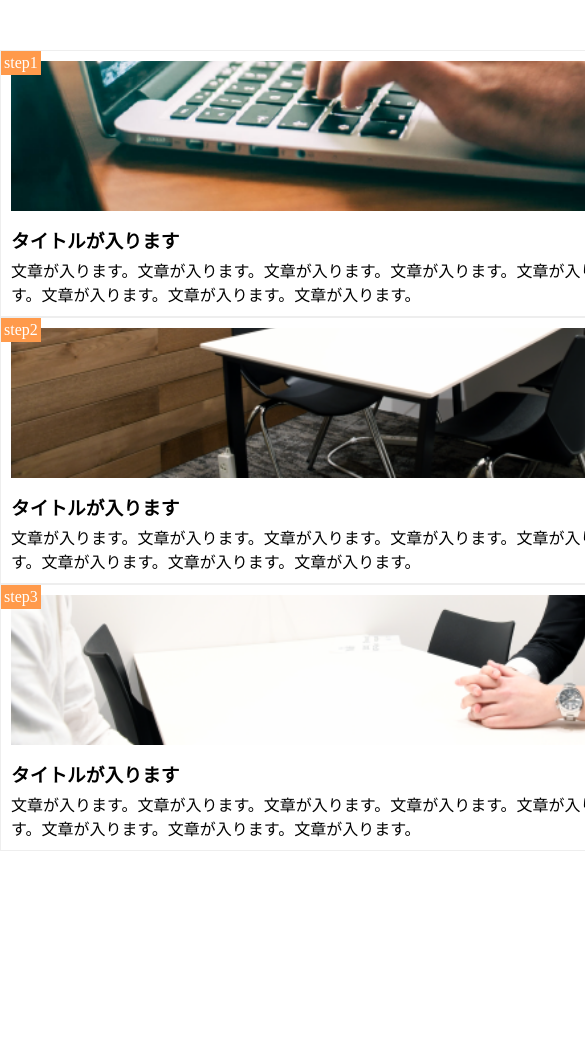
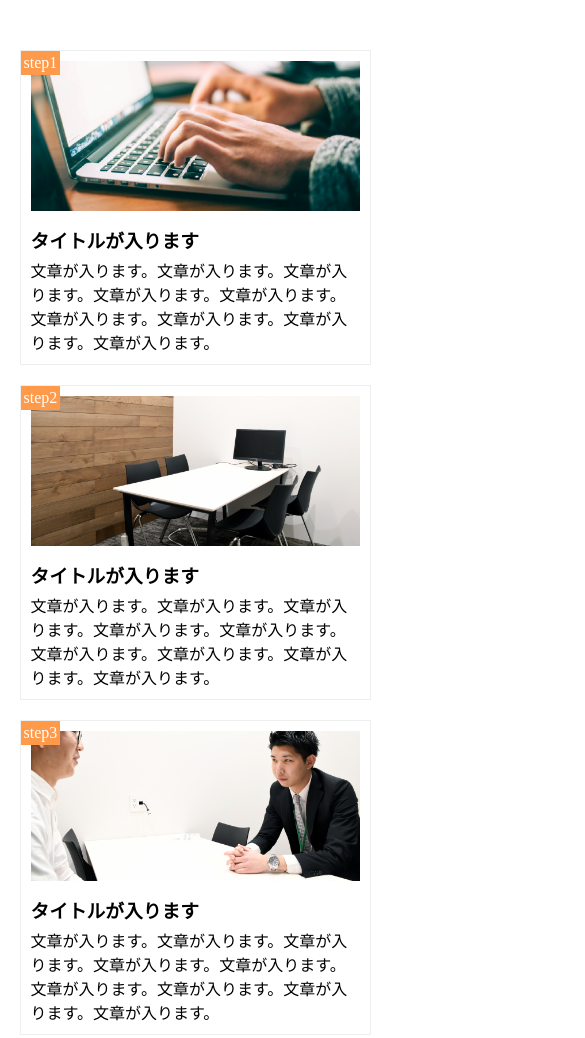
Before and after one commit to Kazuki-Minamigawa/HTML.lesson, a plain HTML site: page chapter10_exercise.html in a window 390 px wide. Shown: the top 1038 px of the page, 585 px wide, since content can reach past the window. Before the commit the page ends 901 px from the top, so only its background shows below. Drawn offline with Linux system fonts and the light colour scheme.

Commit message:
[Update]

```diff
--- a/chapter10_exercise.css
+++ b/chapter10_exercise.css
@@ -12,6 +12,7 @@ main{
 	padding: 10px;
 	border: 1px solid #eee;
 	width: 300px;
+	display: block;
 	margin-right: 30px;
 	float: left;
 	position: relative;
@@ -40,7 +41,9 @@ main{
 	padding: 10px;
 	border: 1px solid #eee;
 	width: 300px;
+	margin-right: 30px;
 	float: left;
+	display: block;
 	position: relative;
 }
 
@@ -52,7 +55,14 @@ main{
 }
 
 
-
+.step3{
+	padding: 10px;
+	border: 1px solid #eee;
+	width: 300px;
+	display: block;
+	float: left;
+	position: relative;
+}
 .img3{
 	height: 150px;
 	background-image: url(img/flow03.png);
@@ -66,31 +76,41 @@ main{
 
 
 @media screen and (max-width:768px) {
+ main{
+ 	width: 90%;
+ }
  .step1{
-	width: 90%;
+	width: 100%;
 	float: none;
+	margin-bottom: 20px;
  }
  .img1{
-	width: 90%;
+	width: 100%;
 
  }
 
  .title{
 	width: 90%;
  }
+
  .step2{
-	width: 90%;
+	width: 100%;
 	float: none;
+	margin-bottom: 20px;
  }
 
  .img2{
-	width: 90%;
+	width: 100%;
  }
 
+ .step3{
+	width: 100%;
+	float: none;
+ }
  .img3{
-	width: 90%;
+	width: 100%;
  }
  .text{
- 	width: 90%;
+ 	width: 100%;
  }
 }
--- a/chapter10_exercise.html
+++ b/chapter10_exercise.html
@@ -24,7 +24,7 @@
   	  <p class="text">文章が入ります。文章が入ります。文章が入ります。文章が入ります。文章が入ります。文章が入ります。文章が入ります。文章が入ります。文章が入ります。</p>
   	</section>
 
-  	<section class="step1">
+  	<section class="step3">
   	  <div class="img3"></div>
   	  <span class="icon">step3</span>
   	  <h3 class="title">タイトルが入ります</h3>
```
